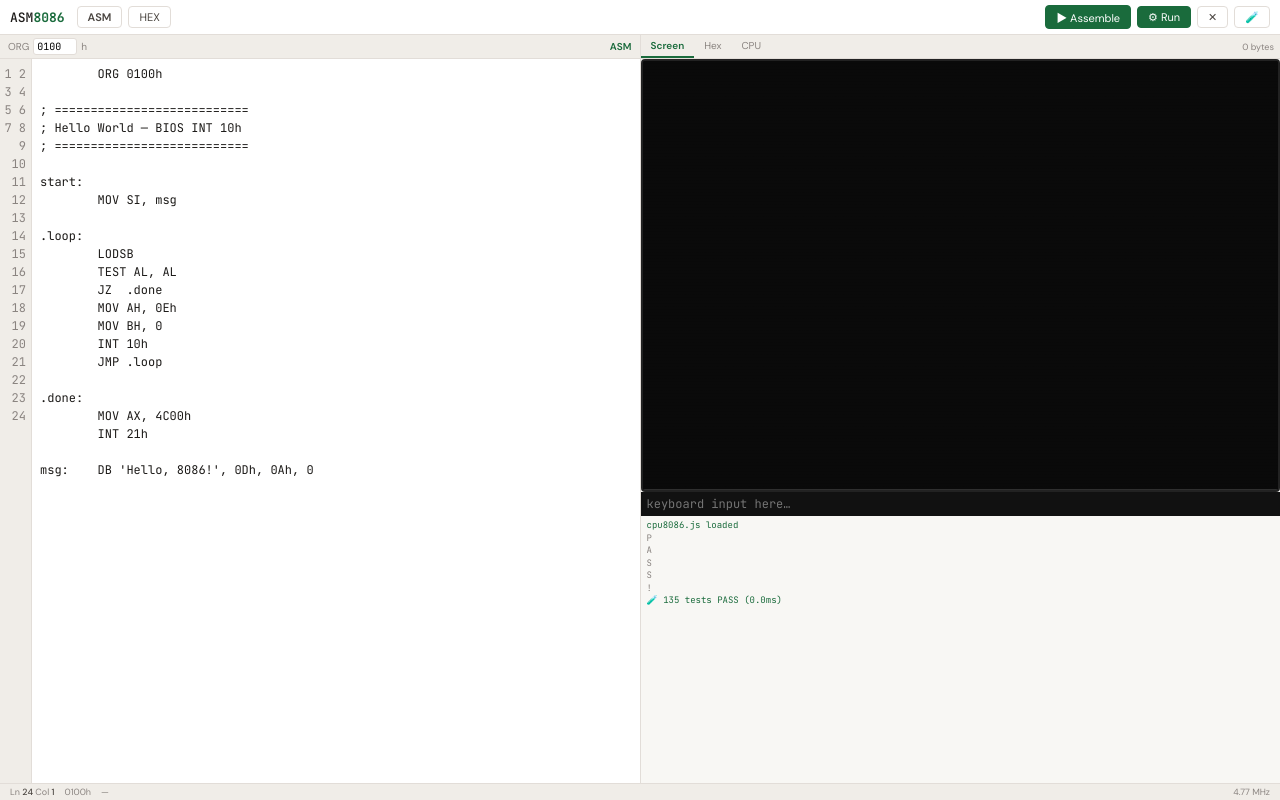
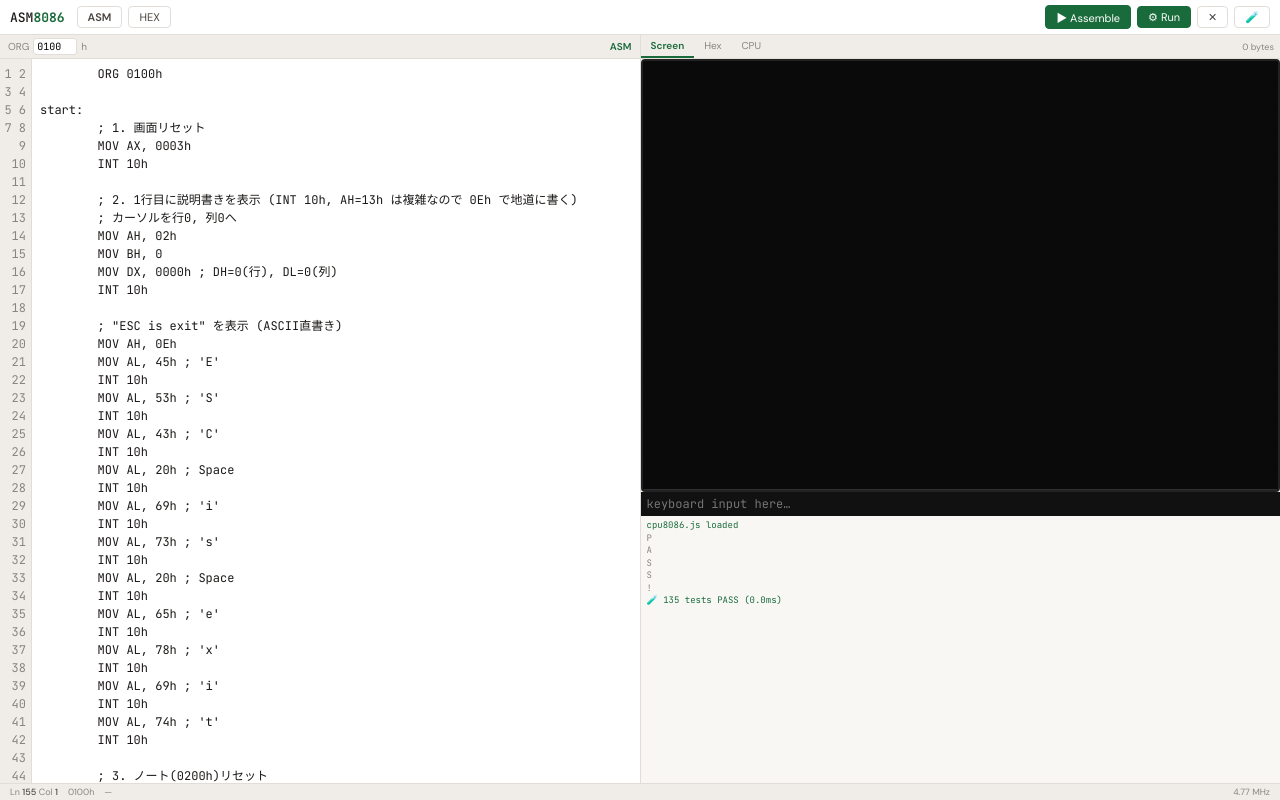
Before and after one commit to Kazuhiro-Tokumoto/CPU, a website: page index.html in a window 1280 px wide. Drawn offline with Linux system fonts and the light colour scheme.

Commit message:
初期値へんこう

```diff
--- a/index.html
+++ b/index.html
@@ -581,27 +581,158 @@ function asmLine(line, pc, pass, labels, errs, lineNum){
 // ================================================================
 document.getElementById('ed').value=`        ORG 0100h
 
-; ===========================
-; Hello World — BIOS INT 10h
-; ===========================
+start:
+        ; 1. 画面リセット
+        MOV AX, 0003h
+        INT 10h
 
-start:
-        MOV SI, msg
+        ; 2. 1行目に説明書きを表示 (INT 10h, AH=13h は複雑なので 0Eh で地道に書く)
+        ; カーソルを行0, 列0へ
+        MOV AH, 02h
+        MOV BH, 0
+        MOV DX, 0000h ; DH=0(行), DL=0(列)
+        INT 10h
 
-.loop:
-        LODSB
-        TEST AL, AL
-        JZ  .done
+        ; "ESC is exit" を表示 (ASCII直書き)
         MOV AH, 0Eh
+        MOV AL, 45h ; 'E'
+        INT 10h
+        MOV AL, 53h ; 'S'
+        INT 10h
+        MOV AL, 43h ; 'C'
+        INT 10h
+        MOV AL, 20h ; Space
+        INT 10h
+        MOV AL, 69h ; 'i'
+        INT 10h
+        MOV AL, 73h ; 's'
+        INT 10h
+        MOV AL, 20h ; Space
+        INT 10h
+        MOV AL, 65h ; 'e'
+        INT 10h
+        MOV AL, 78h ; 'x'
+        INT 10h
+        MOV AL, 69h ; 'i'
+        INT 10h
+        MOV AL, 74h ; 't'
+        INT 10h
+
+        ; 3. ノート(0200h)リセット
+        MOV BX, 0200h
+        MOV CX, 25
+clear_notes:
+        MOV BYTE [BX], 0
+        INC BX
+        LOOP clear_notes
+
+        ; 4. エディタ開始位置（行1）へ移動
+        MOV AH, 02h
+        MOV BH, 0
+        MOV DX, 0100h ; DH=1(行), DL=0(列)
+        INT 10h
+
+echo_loop:
+        ; --- カーソル表示 ---
+        MOV AH, 0Eh
+        MOV AL, 5Fh ; '_'
+        INT 10h
+        MOV AL, 08h ; Backspace
+        INT 10h
+
+        ; --- キー入力 ---
+        MOV AH, 00h
+        INT 16h
+
+        ; --- '_' を消す ---
+        PUSH AX
+        MOV AH, 0Eh
+        MOV AL, 20h
+        INT 10h
+        MOV AL, 08h
+        INT 10h
+        POP AX
+
+        ; --- 特殊キー判定 ---
+        CMP AL, 1Bh ; ESC
+        JE  exit_prog
+        CMP AL, 08h ; Backspace
+        JE  smart_backspace
+        CMP AL, 0Dh ; Enter
+        JE  handle_enter
+
+        ; --- 普通の文字表示 ---
+        MOV AH, 0Eh
+        MOV BL, 07h
+        INT 10h
+
+        ; 位置保存
+        MOV AH, 03h
         MOV BH, 0
         INT 10h
-        JMP .loop
+        MOV BX, 0200h
+        MOV AL, DH
+        MOV AH, 0
+        ADD BX, AX
+        MOV [BX], DL
+        JMP echo_loop
 
-.done:
-        MOV AX, 4C00h
-        INT 21h
+smart_backspace:
+        MOV AH, 03h
+        MOV BH, 0
+        INT 10h
+        CMP DL, 0
+        JNE .on_the_line
+        CMP DH, 1      ; 行1より上には行かせないガード
+        JE  echo_loop
+        DEC DH
+        MOV BX, 0200h
+        MOV AL, DH
+        MOV AH, 0
+        ADD BX, AX
+        MOV DL, [BX]
+        JMP .apply_move
+.on_the_line:
+        DEC DL
+.apply_move:
+        MOV AH, 02h
+        MOV BH, 0
+        INT 10h
+        MOV AH, 0Ah
+        MOV AL, 20h
+        MOV CX, 1
+        INT 10h
+        JMP echo_loop
 
-msg:    DB 'Hello, 8086!', 0Dh, 0Ah, 0
+handle_enter:
+        MOV AH, 0Eh
+        MOV AL, 0Dh
+        INT 10h
+        MOV AL, 0Ah
+        INT 10h
+        ; 改行後の位置をノートに0で記録
+        MOV AH, 03h
+        MOV BH, 0
+        INT 10h
+        MOV BX, 0200h
+        MOV AL, DH
+        MOV AH, 0
+        ADD BX, AX
+        MOV BYTE [BX], 0
+        JMP echo_loop
+
+exit_prog:
+        ; 画面一番左上に '!' (21h) を表示して停止
+        MOV AH, 02h
+        MOV BH, 0
+        MOV DX, 0000h ; 行0, 列0
+        INT 10h
+        MOV AH, 0Eh
+        MOV AL, 21h   ; '!'
+        INT 10h
+stop:
+        HLT
+        JMP stop
 `;
 updLN();updSt();
 </script>
```
Also changed, not shown: 1 other file.
